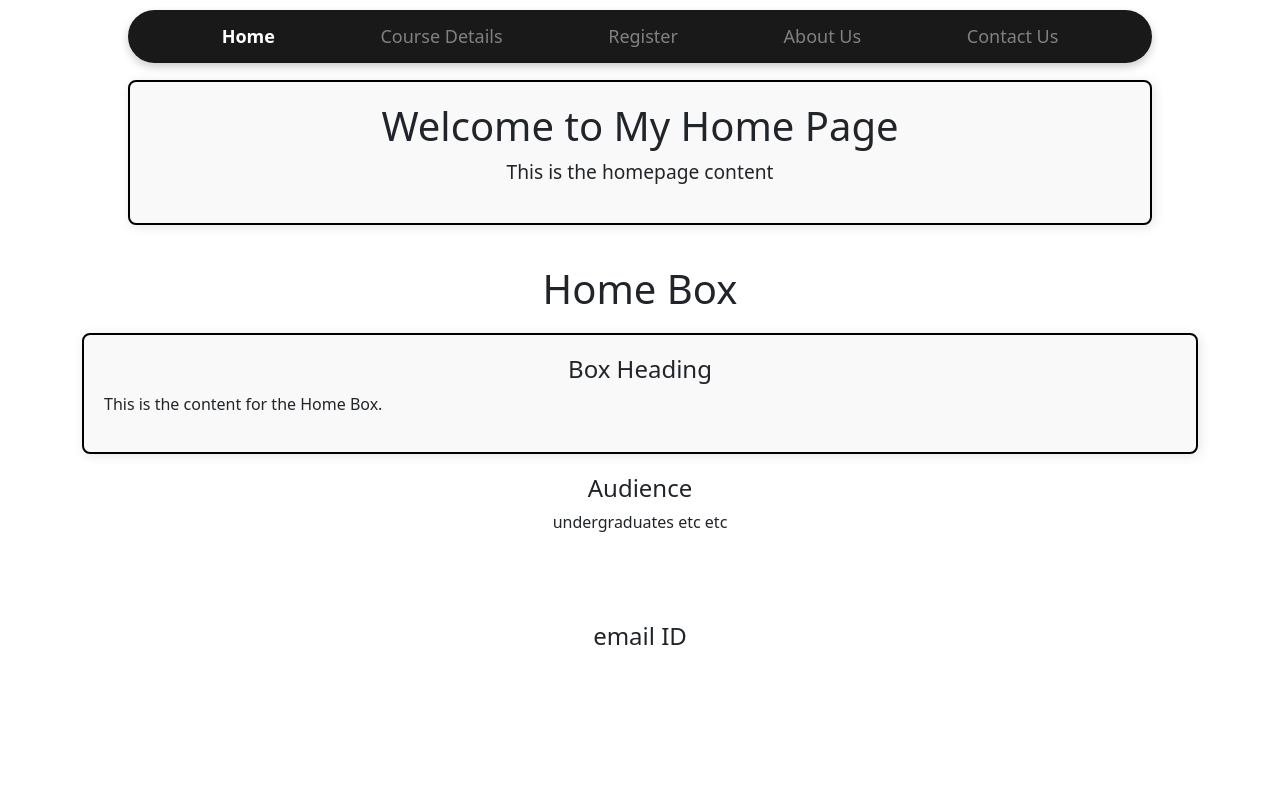
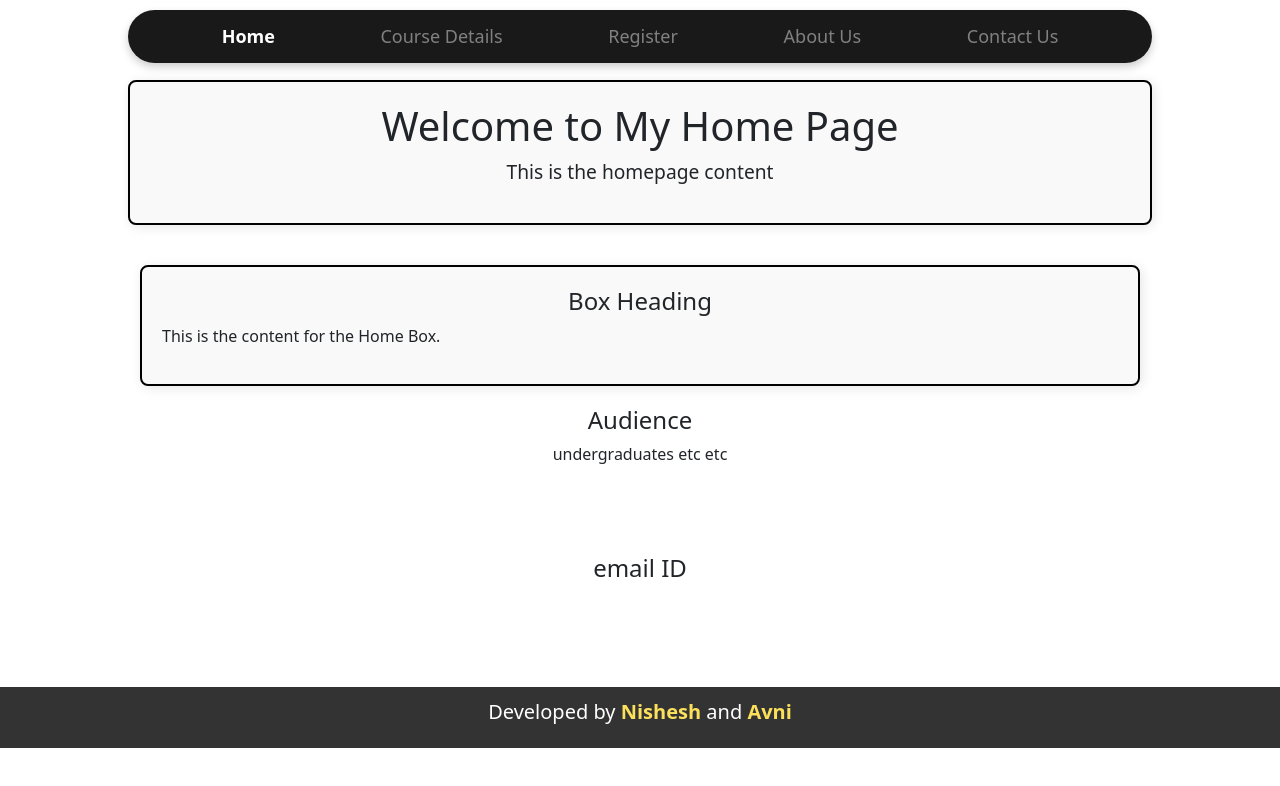
Before and after one commit to Nish-16/HC-new, a React (Vite) app in the folder HC-website/: page /home in a window 1280 px wide. Shown: the top 786 px of the page. Built offline with nearby package versions, Linux system fonts and the light colour scheme.

Commit message:
addition of registration page

```diff
--- a/HC-website/src/App.jsx
+++ b/HC-website/src/App.jsx
@@ -3,6 +3,7 @@ import { BrowserRouter, Routes, Route } from 'react-router-dom';
 import Content from "./assets/pages/Content/Content"; // Ensure correct path
 import Home from "./assets/pages/Home/Home";
 import About from "./assets/pages/About/About";
+import Registration from "./assets/pages/Registration/Registration";
 
 function App() {
   return (
@@ -13,6 +14,7 @@ function App() {
           <Route path="/" element={<Content />} />
           <Route path="/home" element={<Home />} />
           <Route path="/about" element={<About />} />
+          <Route path="/registration" element={<Registration />} />
         </Routes>
       </BrowserRouter>
     </div>
--- /dev/null
+++ b/HC-website/src/assets/SiteFooter/SiteFooter.css
@@ -0,0 +1,26 @@
+/* SiteFooter.css */
+.site-footer {
+    position:static;
+    bottom: 0;
+    left: 0;
+    width: 100%;
+    background-color: rgba(0, 0, 0, 0.8); /* Slightly transparent black background */
+    text-align: center;
+    padding: 10px 0;
+    font-size: 20px; /* Adjust size as needed */
+    color: #ffffff; /* White text */
+    margin: 0;
+    box-sizing: border-box; /* Include padding in the element's total width and height */
+    padding-bottom: 5px;
+}
+
+.site-footer a {
+    color: #fce05c; /* Same color as the text */
+    text-decoration: none; /* No underline */
+    transition: color 0.3s ease, transform 0.3s ease; /* Animation effect */
+}
+
+.site-footer a:hover {
+    color: yellow; /* Yellow color on hover */
+    transform: scale(1.3); /* Slightly increase size on hover */
+}
--- /dev/null
+++ b/HC-website/src/assets/SiteFooter/SiteFooter.jsx
@@ -0,0 +1,18 @@
+// SiteFooter.js
+import React from 'react';
+import './SiteFooter.css'; // For styling the footer
+
+const SiteFooter = () => {
+    return (
+        <footer className="site-footer">
+            <p>
+            Developed by
+            <strong> <a href="https://www.linkedin.com/in/nishesh-singla-ba0574284/" target="_blank" rel="noopener noreferrer"> Nishesh</a></strong>
+            {" "}and{" "}
+            <strong> <a href="https://www.linkedin.com/in/avni-gupta-235b3429a/" target="_blank" rel="noopener noreferrer"> Avni</a></strong>
+            </p>
+        </footer>
+    );
+};
+
+export default SiteFooter;
--- a/HC-website/src/assets/navbar/Navbar.jsx
+++ b/HC-website/src/assets/navbar/Navbar.jsx
@@ -33,8 +33,8 @@ const Navbar = () => {
           </li>
           <li className="nav-item">
             <Link
-              className={`nav-link ${activeTab === '/register' ? 'active' : ''}`}
-              to="/register"
+              className={`nav-link ${activeTab === '/registration' ? 'active' : ''}`}
+              to="/registration"
             >
               Register
             </Link>
--- a/HC-website/src/assets/pages/About/About.jsx
+++ b/HC-website/src/assets/pages/About/About.jsx
@@ -3,6 +3,7 @@ import Achievements from './Achievements';
 import Navbar from '../../navbar/Navbar';
 import WorkshopSection from './WorkshopSection';
 import './About.css';
+import SiteFooter from '../../SiteFooter/SiteFooter';
 
 const About = () => {
   return (
@@ -18,6 +19,7 @@ const About = () => {
         <br />
       <WorkshopSection />
       </div>
+    <SiteFooter/>
     </div>
   );
 };
--- a/HC-website/src/assets/pages/Content/Content.jsx
+++ b/HC-website/src/assets/pages/Content/Content.jsx
@@ -3,6 +3,7 @@ import 'bootstrap/dist/css/bootstrap.min.css';
 import './Content.css'; // Import custom CSS
 import Navbar from '../../navbar/Navbar'; // Import Navbar component
 import ContentBox from './ContentBox'; // Import ContentBox component
+import SiteFooter from '../../SiteFooter/SiteFooter';
 
 function Content() {
   return (
@@ -48,6 +49,7 @@ function Content() {
           {/* Add more ContentBox components as needed */}
         </div>
       </div>
+      <SiteFooter/>
     </>
   );
 }
--- a/HC-website/src/assets/pages/Home/Home.css
+++ b/HC-website/src/assets/pages/Home/Home.css
@@ -34,4 +34,5 @@
 
   .box-wrapper {
     margin-top: 20px;
+    width: 80%;
   }
--- a/HC-website/src/assets/pages/Home/Home.jsx
+++ b/HC-website/src/assets/pages/Home/Home.jsx
@@ -3,6 +3,7 @@ import 'bootstrap/dist/css/bootstrap.min.css';
 import './Home.css'; // Import custom CSS (if needed)
 import Navbar from '../../navbar/Navbar'; // Import Navbar component
 import HomeBox from './HomeBox'; // Import HomeBox component
+import SiteFooter from '../../SiteFooter/SiteFooter';
 
 function Home() {
   return (
@@ -16,7 +17,6 @@ function Home() {
           </header>
         </div>
         <div className="box-wrapper container">
-          <h1 className="home-box-heading">Home Box</h1>
           <div className="row">
             <div className="col-12">
               <HomeBox heading="Box Heading" content="This is the content for the Home Box." />
@@ -25,8 +25,9 @@ function Home() {
         </div>
         <h4 className='text-center'>Audience</h4>
         <p className='text-center'>undergraduates etc etc</p> <br /><br /><br />
-        <h4 className='text-center'>email ID</h4>
+        <h4 className='text-center'>email ID</h4> <br /><br /><br /><br />
       </div>
+    <SiteFooter/>
     </>
   );
 }
--- /dev/null
+++ b/HC-website/src/assets/pages/Registration/Registration.css
@@ -0,0 +1,12 @@
+.register-heading-container{
+    max-width: 1200px;
+    margin: 20px auto;
+    padding: 20px;
+    background-color: #f0f0f0;
+    border-radius: 8px;
+    box-shadow: 2px 2px 12px rgba(0, 0, 0, 0.1);
+    margin-bottom: 20px;
+    margin-top: 110px; /* Increase this value to move the box further down */
+    border: 2.5px solid black;
+    padding-left: 60px;
+}
--- /dev/null
+++ b/HC-website/src/assets/pages/Registration/Registration.jsx
@@ -0,0 +1,20 @@
+import React from 'react';
+import 'bootstrap/dist/css/bootstrap.min.css'; // Ensure you have Bootstrap included
+import Navbar from '../../navbar/Navbar';
+import './Registration.css';
+
+const Registration = () => {
+  return (
+    <>
+      <Navbar />
+      <div className="container">
+        <div className='register-heading-container'>
+          <h2 className='text-center'>Registration Information</h2> <br />
+          <p>Details of registration</p>
+        </div>
+      </div>
+    </>
+  );
+};
+
+export default Registration;
```
